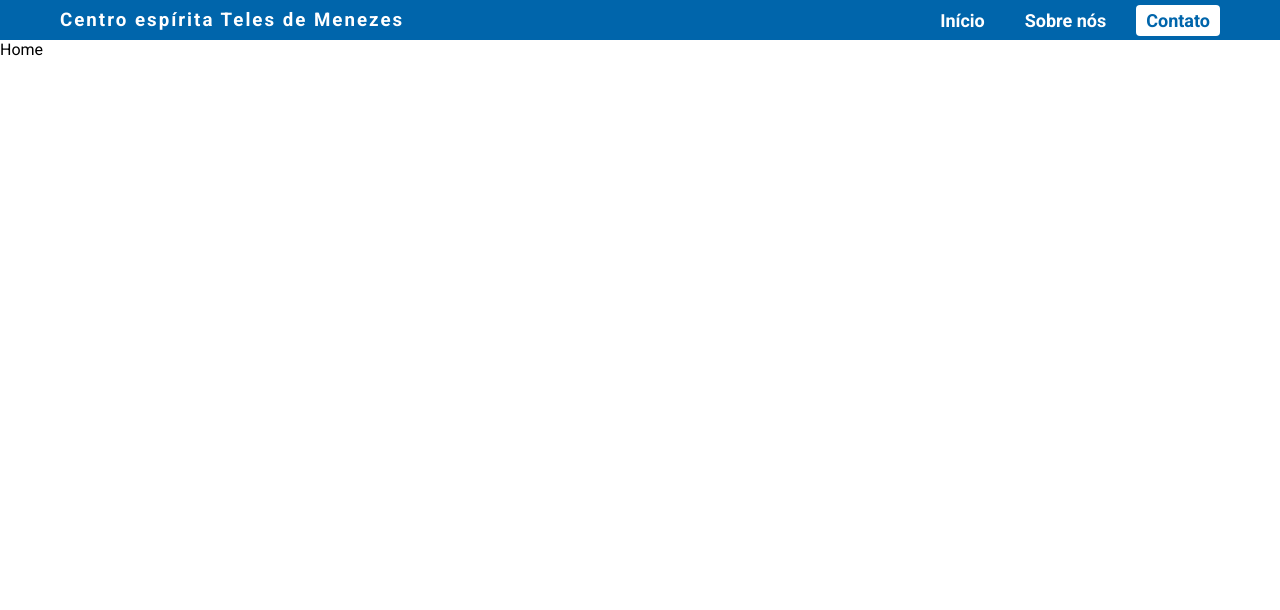
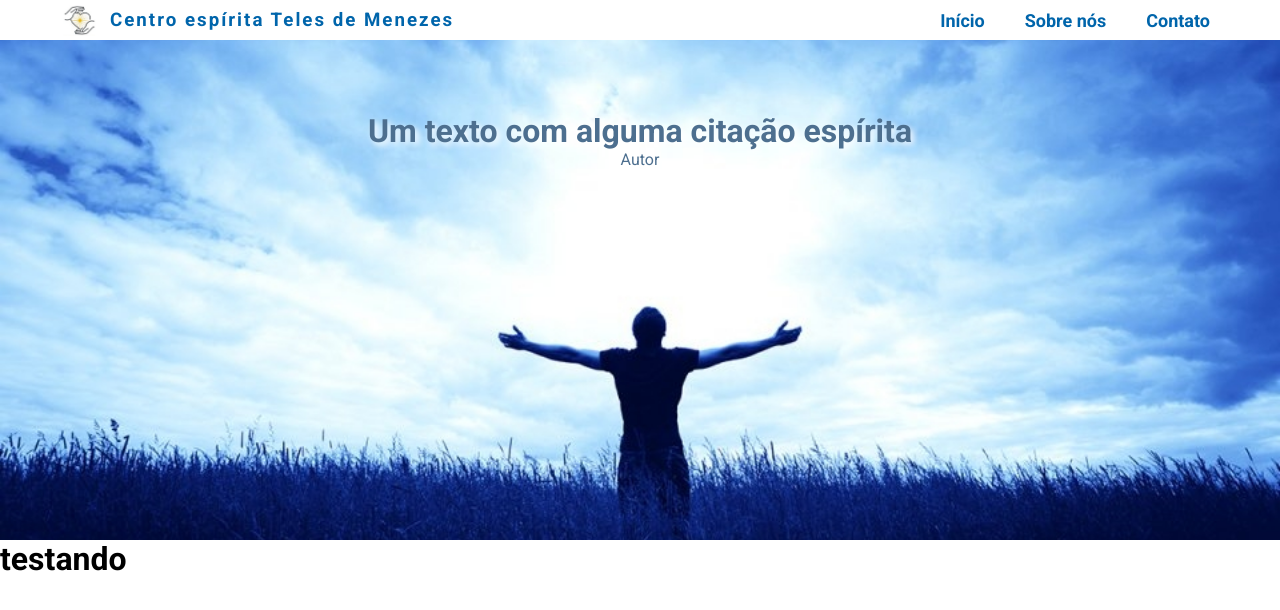
Before and after one commit to Adrianodbs/Centro-espirita-teles-de-menezes, a React (Vite) app: page / in a window 1280 px wide. Shown: the top 610 px of the page. Built offline with nearby package versions, Linux system fonts and the light colour scheme.

Commit message:
colocando img da home

```diff
--- a/src/components/Header/index.jsx
+++ b/src/components/Header/index.jsx
@@ -1,11 +1,15 @@
-import React from 'react'
+import Logo from '../../../public/img/logo.jpg'
 import { Link } from 'react-router-dom'
 import styled from 'styled-components'
 
 function Header() {
   return (
     <StyledHeader>
-      <h3>Centro espírita Teles de Menezes</h3>
+      <StyledLogo>
+        <img src={Logo} alt="Logo" />
+        <h3>Centro espírita Teles de Menezes</h3>
+      </StyledLogo>
+
       <ul>
         <Link to="/">Início</Link>
         <Link to="/sobre">Sobre nós</Link>
@@ -23,24 +27,30 @@ const StyledHeader = styled.header`
   justify-content: space-between;
   align-items: center;
   padding: 0 60px;
-  background-color: ${p => p.theme.primario};
-  color: #fff;
+  background-color: #fff;
 
-  h3 {
-    letter-spacing: 2px;
+  @media (max-width: 900px) {
+    padding: 0 20px;
   }
 
   ul {
     display: flex;
     gap: 20px;
+
+    @media (max-width: 760px) {
+      gap: 10px;
+    }
   }
 
   a {
-    color: #fff;
+    color: ${p => p.theme.primario};
     transition: all 0.2s;
     padding: 5px 10px;
     font-size: 18px;
     font-weight: bold;
+    @media (max-width: 760px) {
+      font-size: 14px;
+    }
 
     &:hover {
       opacity: 0.7;
@@ -54,4 +64,22 @@ const StyledHeader = styled.header`
   }
 `
 
+const StyledLogo = styled.div`
+  display: flex;
+  align-items: center;
+  gap: 10px;
+  h3 {
+    letter-spacing: 2px;
+    color: ${p => p.theme.primario};
+
+    @media (max-width: 760px) {
+      font-size: 14px;
+    }
+  }
+
+  img {
+    width: 40px;
+  }
+`
+
 export default Header
--- a/src/pages/Home/index.jsx
+++ b/src/pages/Home/index.jsx
@@ -1,7 +1,18 @@
-import React from 'react'
+import espiritualidade from '../../../public/img/espiritualidade.jpg'
+import * as C from './style'
 
 function Home() {
-  return <div>Home</div>
+  return (
+    <C.Container>
+      <C.Hero>
+        <img src={espiritualidade} alt="Homem agradecendo ao senhor" />
+        <h1>
+          Um texto com alguma citação espírita <br /> <span>Autor</span>
+        </h1>
+      </C.Hero>
+      <h1>testando</h1>
+    </C.Container>
+  )
 }
 
 export default Home
--- /dev/null
+++ b/src/pages/Home/style.js
@@ -0,0 +1,31 @@
+import styled from 'styled-components'
+
+export const Container = styled.div``
+
+export const Hero = styled.div`
+  position: relative;
+  height: 500px;
+  img {
+    width: 100%;
+    object-fit: cover;
+    height: 100%;
+  }
+
+  h1 {
+    position: absolute;
+    top: 20%;
+    left: 50%;
+    transform: translate(-50%, -50%);
+    display: flex;
+    flex-direction: column;
+    text-align: center;
+    color: ${p => p.theme.cinza};
+    text-shadow: #fff 0.1em 0.1em 0.2em;
+    width: 90%;
+
+    span {
+      font-size: 16px;
+      font-weight: 400;
+    }
+  }
+`
```
Also changed, not shown: public/img/espiritualidade.jpg (added).
